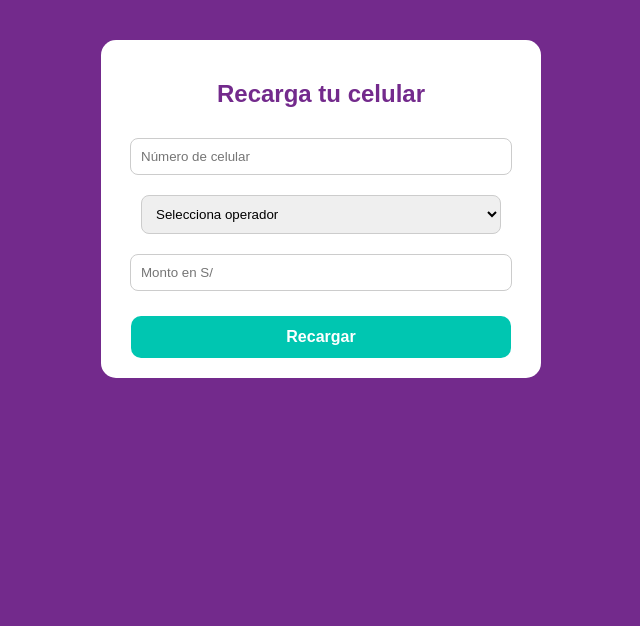
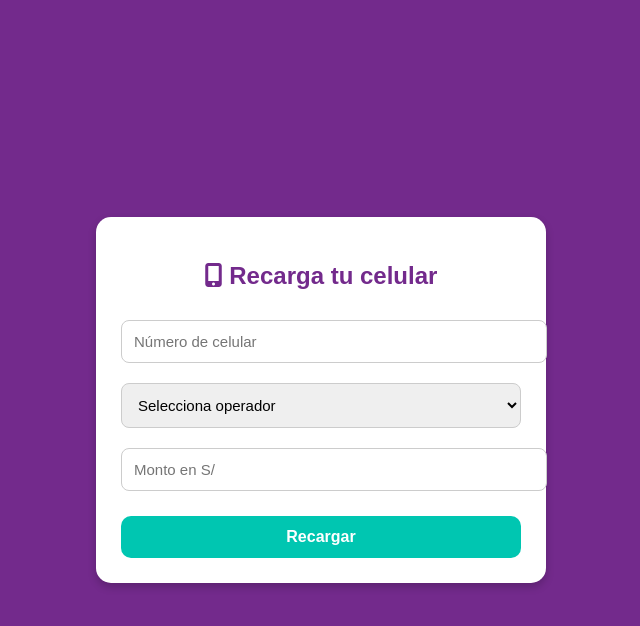
Before and after one commit to kevinaldaircama/Yape, a plain HTML site: page recargas.html in a window 1280 px wide. Shown: the whole page, without its empty margins (319-959 px from the left). Drawn offline with Linux system fonts and the light colour scheme.

Commit message:
Update recargas.html

```diff
--- a/recargas.html
+++ b/recargas.html
@@ -10,26 +10,35 @@
       margin: 0;
       font-family: Arial, sans-serif;
       background-color: #732A8C;
-      color: white;
+      display: flex;
+      justify-content: center;
+      align-items: center;
+      min-height: 100vh;
+      color: #732A8C;
+    }
+    .container {
+      background: white;
+      padding: 25px;
+      border-radius: 15px;
+      max-width: 400px;
+      width: 90%;
+      box-shadow: 0 4px 8px rgba(0,0,0,0.2);
       text-align: center;
     }
-    .container {
-      margin: 40px auto;
-      background: white;
+    h2 {
+      margin-bottom: 20px;
       color: #732A8C;
-      padding: 20px;
-      border-radius: 15px;
-      max-width: 400px;
     }
     input, select {
-      width: 90%;
-      padding: 10px;
+      width: 100%;
+      padding: 12px;
       margin: 10px 0;
       border-radius: 8px;
       border: 1px solid #ccc;
+      font-size: 15px;
     }
     button {
-      width: 95%;
+      width: 100%;
       padding: 12px;
       margin-top: 15px;
       background: #00c6b1;
@@ -39,15 +48,19 @@
       font-size: 16px;
       font-weight: bold;
       cursor: pointer;
+      transition: background 0.3s ease;
+    }
+    button:hover {
+      background: #009f91;
     }
     .mensaje {
       display: none;
       margin-top: 20px;
       font-size: 18px;
       font-weight: bold;
-      color: #732A8C; /* Ahora siempre se ve */
-      background: #f0f0f0;
-      padding: 10px;
+      color: #732A8C;
+      background: #f7f7f7;
+      padding: 12px;
       border-radius: 10px;
     }
   </style>
@@ -55,25 +68,29 @@
 <body>
 
   <div class="container">
-    <h2>Recarga tu celular</h2>
-    <input type="text" id="telefono" placeholder="Número de celular" required>
-    <select id="operador">
+    <h2><i class="fas fa-mobile-alt"></i> Recarga tu celular</h2>
+
+    <input type="text" id="telefono" placeholder="Número de celular" maxlength="9" required>
+
+    <select id="operador" required>
       <option value="">Selecciona operador</option>
-      <option>Claro</option>
-      <option>Movistar</option>
-      <option>Entel</option>
-      <option>Bitel</option>
+      <option value="Claro">Claro</option>
+      <option value="Movistar">Movistar</option>
+      <option value="Entel">Entel</option>
+      <option value="Bitel">Bitel</option>
     </select>
-    <input type="number" id="monto" placeholder="Monto en S/" required>
-    <button onclick="procesar()">Recargar</button>
+
+    <input type="number" id="monto" placeholder="Monto en S/" min="1" required>
+
+    <button id="btnRecargar">Recargar</button>
     <div class="mensaje" id="mensaje"></div>
   </div>
 
   <script>
-    function procesar() {
-      const tel = document.getElementById("telefono").value;
+    document.getElementById("btnRecargar").addEventListener("click", function () {
+      const tel = document.getElementById("telefono").value.trim();
       const ope = document.getElementById("operador").value;
-      const mon = document.getElementById("monto").value;
+      const mon = document.getElementById("monto").value.trim();
       const msg = document.getElementById("mensaje");
 
       if (!tel || !ope || !mon) {
@@ -88,7 +105,6 @@
         msg.textContent = "Generando voucher...";
 
         setTimeout(() => {
-          // Redirigir al comprobante con datos
           const url = "recargascomprobante.html?tel=" + encodeURIComponent(tel) +
                       "&ope=" + encodeURIComponent(ope) +
                       "&mon=" + encodeURIComponent(mon);
@@ -96,7 +112,7 @@
         }, 2000);
 
       }, 2000);
-    }
+    });
   </script>
 
 </body>
```
